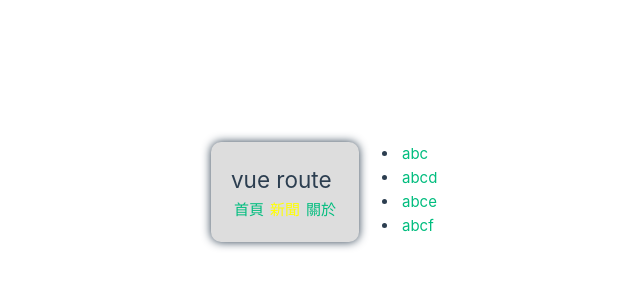
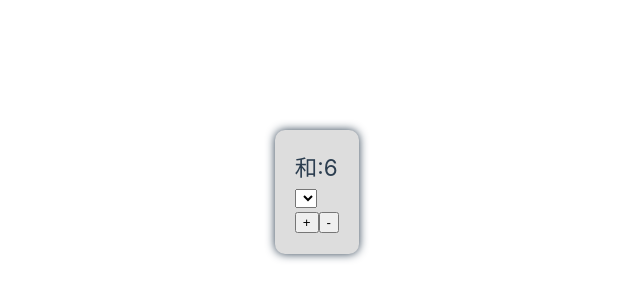
Before and after one commit to CuttleFish999/Vue, a Vue app: page /news in a window 1280 px wide. Shown: the part 208-508 px from the top of the page, without its empty margins (281-921 px from the left). Built offline with nearby package versions, Linux system fonts and the light colour scheme.

Commit message:
pinia save number

```diff
--- a/src/App.vue
+++ b/src/App.vue
@@ -1,18 +1,19 @@
 <template>
 
   <div class="app">
-    <h2 class="title">vue route</h2>
+    <!-- <h2 class="title">vue route</h2>
 
     <div class="naviagte">
       <RouterLink to="/home" active-class="active">首頁</RouterLink>
       <RouterLink to="/news" active-class="active">新聞</RouterLink>
       <RouterLink to="/about" active-class="active">關於</RouterLink>
-    </div>
+    </div> -->
+    <count/>
   </div>
-
+<!--
   <div class="main-content">
     <RouterView></RouterView>
-  </div>
+  </div> -->
 
 </template>
 
@@ -22,6 +23,7 @@
 // import News from './components/News.vue'
 
 import { RouterView , RouterLink } from 'vue-router'
+import count from "@/components/Count.vue"
 
 
 
--- /dev/null
+++ b/src/components/Count.vue
@@ -0,0 +1,34 @@
+<template>
+    <div class="count">
+            <h2>和:{{countStore.sum}}</h2>
+            <select v-model.number="n">
+            </select>
+    </div>
+    <button @click="add">+</button>
+    <button @click="minus">-</button>
+</template>
+
+
+<script setup lang="ts" name="Count">
+    import{ref} from 'vue'
+    import{useCountStore} from '@/store/count'
+
+    const countStore = useCountStore()
+
+    let sum = ref(1)
+    let n = ref(1)
+
+    function add(){
+        countStore.sum += n.value
+        // sum.value += n.value
+    }
+    function minus(){
+        countStore.sum -= n.value
+        // sum.value -+ n.value
+    }
+</script>
+
+
+<style>
+
+</style>
--- /dev/null
+++ b/src/store/count.ts
@@ -0,0 +1,9 @@
+import {defineStore} from 'pinia'
+
+export const useCountStore = defineStore('count',{
+    state(){
+        return {
+            sum:6
+        }
+    }
+})
```
Also changed, not shown: src/store/user.ts (added).
